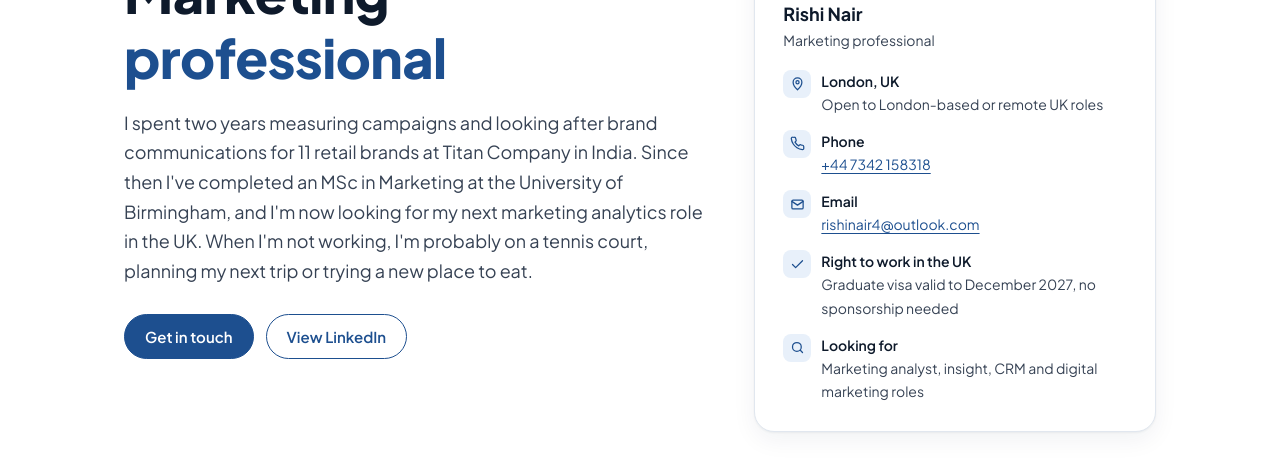
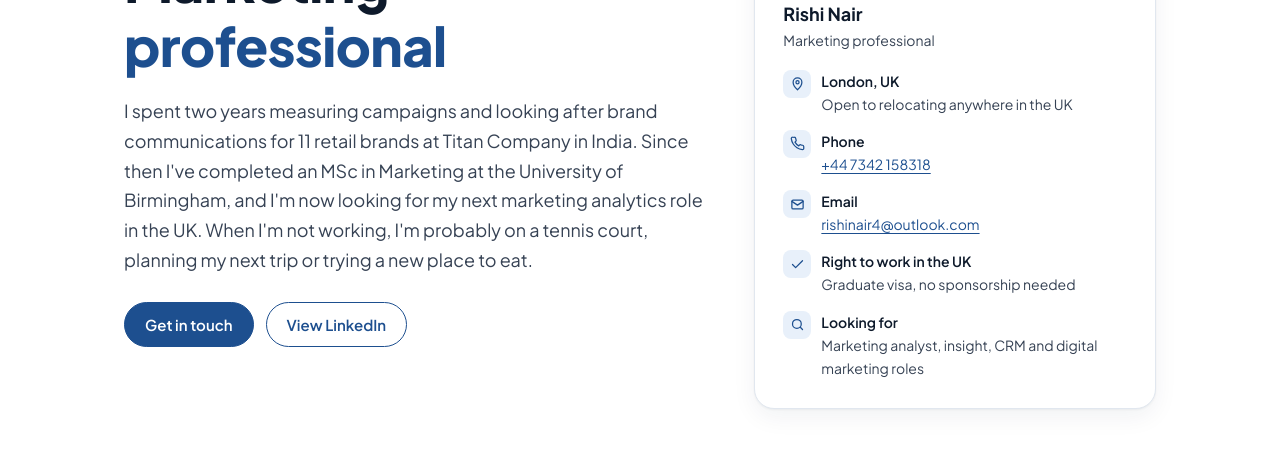
Before and after one commit to Rishi-Nair/Rishi-nair.github.io, a plain HTML site: page index.html in a window 1280 px wide. Shown: the part 291-753 px from the top of the page. Drawn offline with Linux system fonts and the light colour scheme.

Commit message:
Add files via upload

```diff
--- a/index.html
+++ b/index.html
@@ -218,10 +218,10 @@ footer { padding: 28px 0 48px; color: var(--muted); font-size: 13px; text-align:
         <div class="who">Rishi Nair</div>
         <div class="role">Marketing professional</div>
         <ul class="facts">
-          <li><span class="ico"><svg viewBox="0 0 24 24" fill="none" stroke="currentColor" stroke-width="2" stroke-linecap="round" stroke-linejoin="round"><path d="M12 22s7-6.2 7-12a7 7 0 1 0-14 0c0 5.8 7 12 7 12z"/><circle cx="12" cy="10" r="2.5"/></svg></span><div><b>London, UK</b>Open to London-based or remote UK roles</div></li>
+          <li><span class="ico"><svg viewBox="0 0 24 24" fill="none" stroke="currentColor" stroke-width="2" stroke-linecap="round" stroke-linejoin="round"><path d="M12 22s7-6.2 7-12a7 7 0 1 0-14 0c0 5.8 7 12 7 12z"/><circle cx="12" cy="10" r="2.5"/></svg></span><div><b>London, UK</b>Open to relocating anywhere in the UK</div></li>
           <li><span class="ico"><svg viewBox="0 0 24 24" fill="none" stroke="currentColor" stroke-width="2" stroke-linecap="round" stroke-linejoin="round"><path d="M22 16.9v3a2 2 0 0 1-2.2 2 19.8 19.8 0 0 1-8.6-3.1 19.5 19.5 0 0 1-6-6A19.8 19.8 0 0 1 2.1 4.2 2 2 0 0 1 4.1 2h3a2 2 0 0 1 2 1.7c.1.9.4 1.8.7 2.7a2 2 0 0 1-.5 2.1L8 9.8a16 16 0 0 0 6 6l1.3-1.3a2 2 0 0 1 2.1-.4c.9.3 1.8.6 2.7.7a2 2 0 0 1 1.7 2z"/></svg></span><div><b>Phone</b><a href="tel:+447342158318">+44 7342 158318</a></div></li>
           <li><span class="ico"><svg viewBox="0 0 24 24" fill="none" stroke="currentColor" stroke-width="2" stroke-linecap="round" stroke-linejoin="round"><rect x="3" y="5" width="18" height="14" rx="2"/><path d="m3 7 9 6 9-6"/></svg></span><div><b>Email</b><a href="mailto:rishinair4@outlook.com">rishinair4@outlook.com</a></div></li>
-          <li><span class="ico"><svg viewBox="0 0 24 24" fill="none" stroke="currentColor" stroke-width="2" stroke-linecap="round" stroke-linejoin="round"><path d="M20 6 9 17l-5-5"/></svg></span><div><b>Right to work in the UK</b>Graduate visa valid to December 2027, no sponsorship needed</div></li>
+          <li><span class="ico"><svg viewBox="0 0 24 24" fill="none" stroke="currentColor" stroke-width="2" stroke-linecap="round" stroke-linejoin="round"><path d="M20 6 9 17l-5-5"/></svg></span><div><b>Right to work in the UK</b>Graduate visa, no sponsorship needed</div></li>
           <li><span class="ico"><svg viewBox="0 0 24 24" fill="none" stroke="currentColor" stroke-width="2" stroke-linecap="round" stroke-linejoin="round"><circle cx="11" cy="11" r="7"/><path d="m20 20-3.5-3.5"/></svg></span><div><b>Looking for</b>Marketing analyst, insight, CRM and digital marketing roles</div></li>
         </ul>
       </aside>
```
